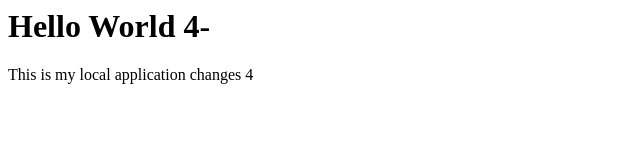
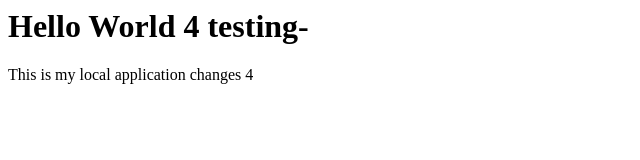
Before and after one commit to Mohit-Verma-1688/git_repo_okd, a plain HTML site: page index.html in a window 1280 px wide. Shown: the whole page, without its empty margins (0-640 px from the left). Drawn offline with Linux system fonts and the light colour scheme.

Commit message:
testing going on

```diff
--- a/index.html
+++ b/index.html
@@ -3,7 +3,7 @@
     <title>My local app4</title>
   </head>
   <body>
-    <h1>Hello World 4-</h1>
+    <h1>Hello World 4 testing-</h1>
     <p>This is my local application changes 4</p>
   </body>
 </html>
```
